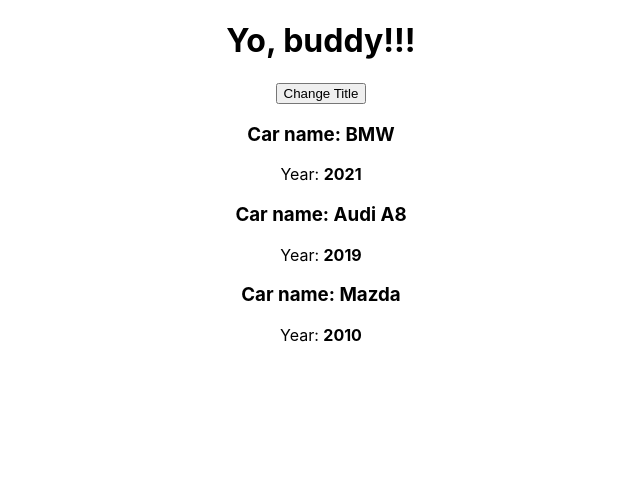
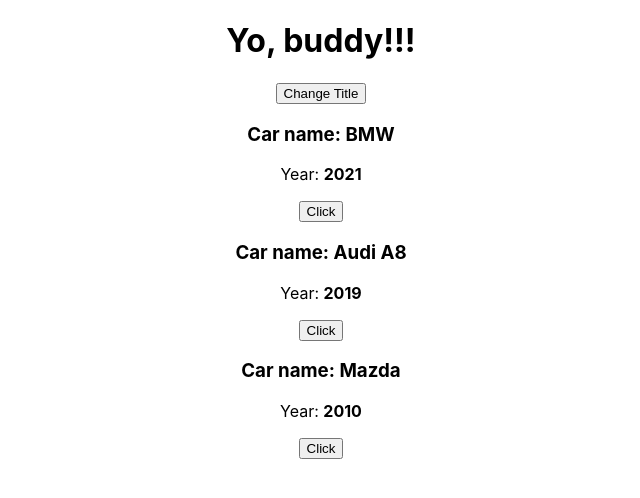
Before and after one commit to asovacloud/pikadu, a React (Create React App) app: page / in a window 1280 px wide. Shown: the top 498 px of the page, without its empty margins (319-959 px from the left). Built offline with nearby package versions, Linux system fonts and the light colour scheme.

Commit message:
Send paramethers to function

```diff
--- a/src/App.js
+++ b/src/App.js
@@ -22,20 +22,22 @@
     pageTitle: 'Yo, buddy!!!'
   }
 
-  changeTitleHandler = () => this.setState(state => ({pageTitle: state.pageTitle + ' (changed).'}));
+  changeTitleHandler = (newTitle) => this.setState({pageTitle: newTitle});
 
   render() {
     const divStyle = {
       textAlign: 'center'
     }
 
-    const cars = this.state.cars.map(car => <Car name={car.name} year={car.year} />);
+    const cars = this.state.cars.map(car => {
+      return <Car name={car.name} year={car.year} onChangeTitle={this.changeTitleHandler} />
+    });
 
     return (
       <div style={divStyle}>
         <h1>{this.state.pageTitle}</h1>
 
-        <button onClick={this.changeTitleHandler}>Change Title</button>
+        <button onClick={this.changeTitleHandler.bind(this, 'Super Title')}>Change Title</button>
 
         { cars }
       </div>
--- a/src/Car/Car.js
+++ b/src/Car/Car.js
@@ -1,10 +1,10 @@
 import React from 'react';
 
 // eslint-disable-next-line
-export default ({name, year, children}) => (
+export default ({name, year, onChangeTitle}) => (
   <div>
     <h3>Car name: {name}</h3>
     <p>Year: <strong>{year}</strong></p>
-    { children }
+    <button onClick={onChangeTitle.bind(this, name)}>Click</button>
   </div>
 )
```
